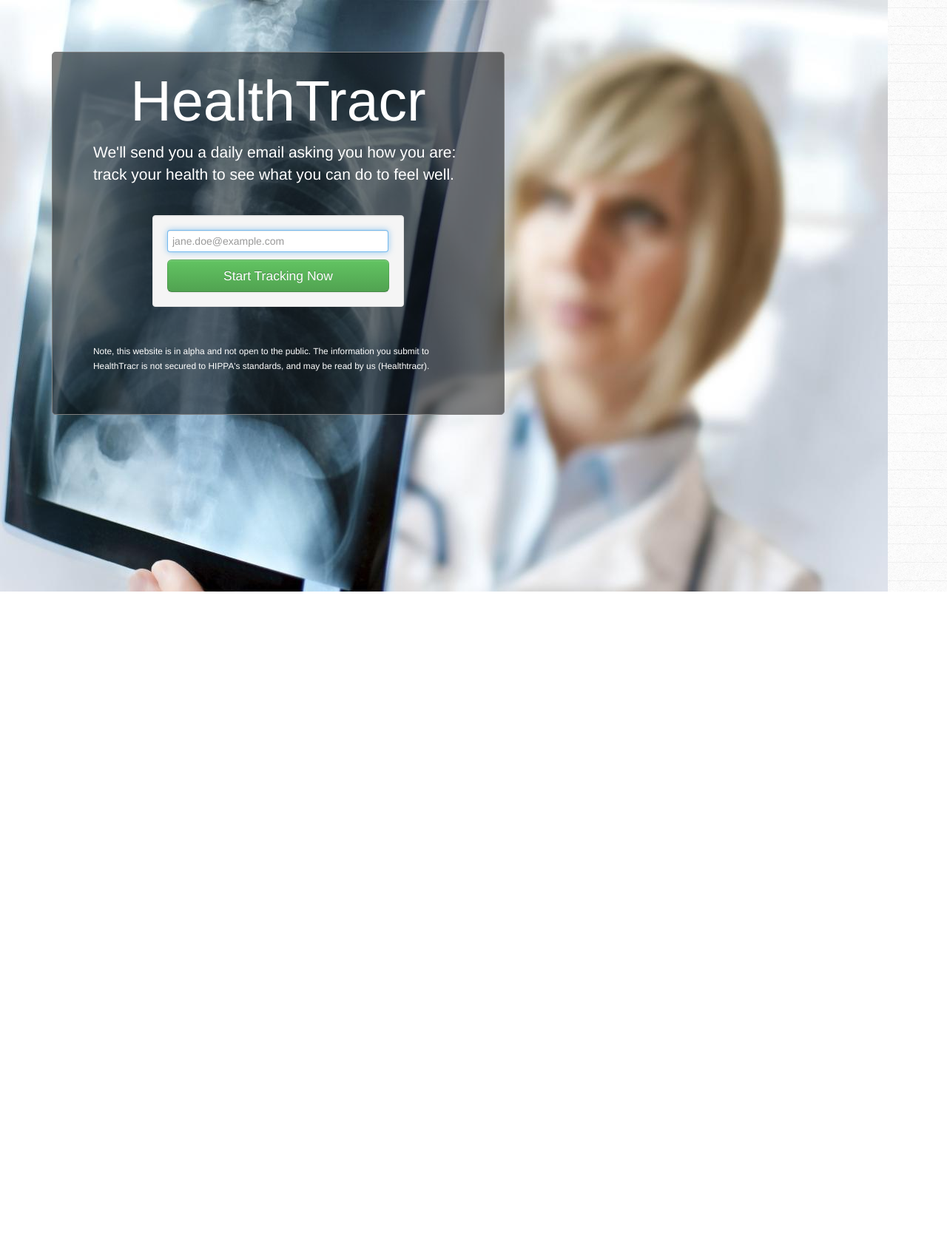
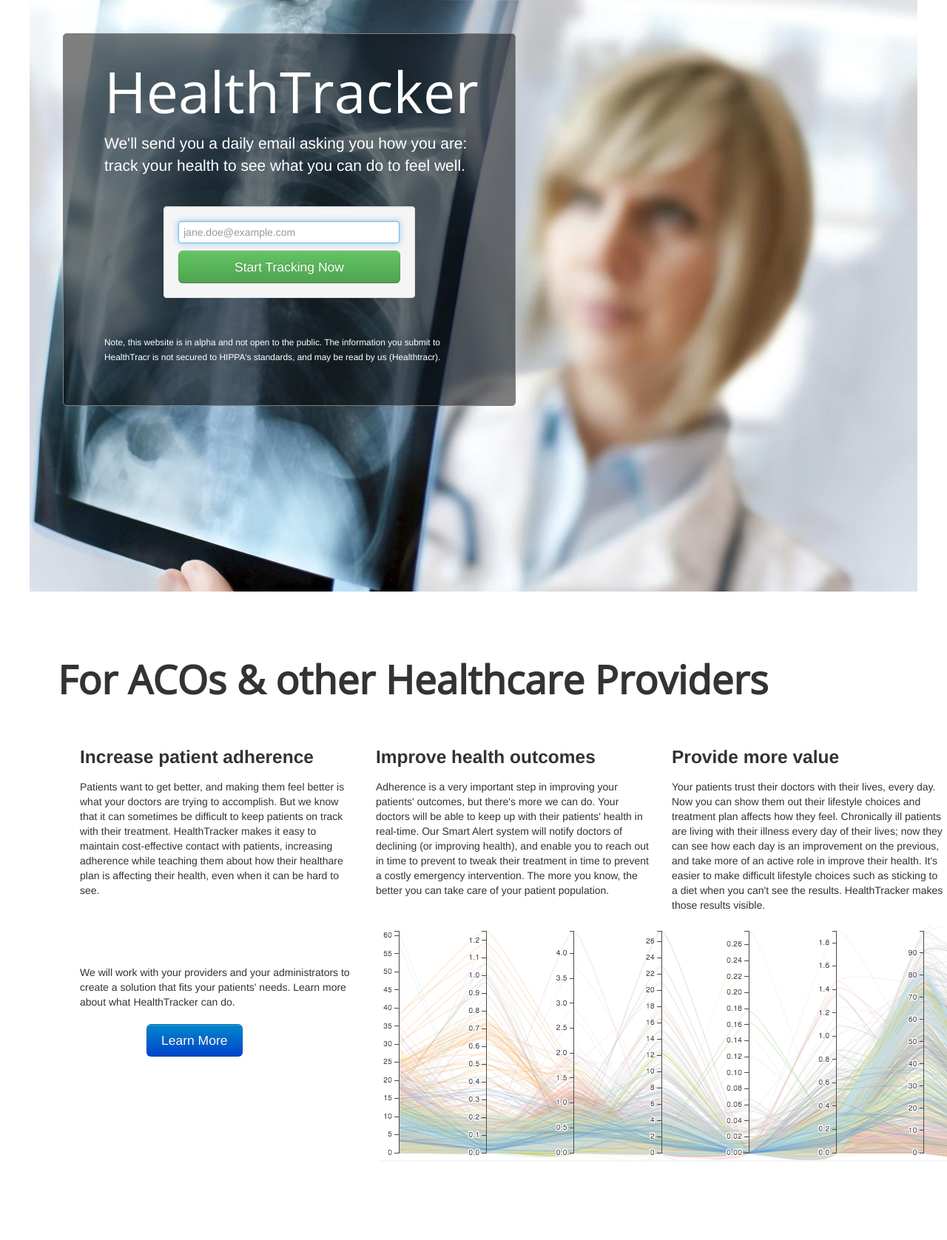
Before and after one commit to ihodes/healthtracker, a Flask app: page / in a window 1280 px wide. Shown: the whole page at 74% size. Before the commit the page ends 800 px from the top, so only its background shows below. Run offline with Flask 2, Linux system fonts and the light colour scheme.

Commit message:
improve landing page

```diff
--- a/healthtracker/static/css/style.css
+++ b/healthtracker/static/css/style.css
@@ -1,17 +1,35 @@
-body { background: url("/static/img/bg.png"); }
+body { padding: 0; margin: 0;}
 
-.bg-img { background: url("/static/img/bg-img.jpg");
-          width:1200px; height:800px;
-          position: fixed; top: 0; left: 0; z-index: -1;}
+.section-container { margin: 0 auto; float:none;}
 
-.sign-up { width: 500px; margin: 70px 70px 0; padding: 55px;
-         border: 1px solid grey; border-radius: 5px; background: rgba(0,0,0,.5);}
+.container-top { background: url("/static/img/bg-img.jpg") no-repeat;
+                 width:1200px; height:800px;
+                 margin: 0 auto; position: relative; }
+
+.sign-up { width: 500px; padding: 55px; position: relative; top: 45px; left: 45px;
+           border: 1px solid grey; border-radius: 5px; background: rgba(0,0,0,.5);}
 .sign-up .lead { color: white; }
-.sign-up .wordmark { text-align: center; margin-bottom: 45px;
-                     font: 'Open Sans', sans-serif; font-size: 77px; color: white; }
+.sign-up .wordmark { text-align: center; margin-bottom: 45px; margin-top: 13px;
+                     font-family: 'Open Sans', sans-serif; font-size: 77px; color: white; }
 .sign-up form { width: 300px; margin: 40px auto 0; }
 .sign-up form input { width: 285px; }
 .sign-up form label { }
 .sign-up .privacy-notice { margin-top: 50px; display: block; color: white; }
 
+
+.container-middle { margin-top: 77px; padding-left: 23px;
+                    height: 800px; position: absolute; }
+.container-middle h1 { font-family: 'Open Sans', sans-serif; font-size: 53px;
+                       line-height: 1.2em;}
+.container-middle ul { list-style: bullet; }
+.container-middle li { font-size: 33px; font-color: #cdcdcd; margin: 20px;}
+.container-middle div { height: 221px; padding-top: 33px; }
+.container-middle .learn-more { padding-top: 90px; z-index: 2; }
+.container-middle .learn-more a.btn { margin-left: 90px; }
+.container-middle .graph { height: 318px; width: 775px; margin-top: 38px; float: left;
+                           position: relative; left: 33px;  z-index: -1;
+                           opacity: 0.7; display: block;
+                           background: url("/static/img/graph.png") no-repeat;}
+
+
 .tracker-holder { margin-top: 33px; }
--- a/healthtracker/templates/landing.html
+++ b/healthtracker/templates/landing.html
@@ -1,8 +1,9 @@
 {% extends "layout.html" %}
 {% block body %}
-<div class="bg-img"></div>
+<div class="section-container">
+  <div class="container-top">
     <div class="sign-up">
-  <div class="wordmark">HealthTracr</div>
+      <div class="wordmark">HealthTracker</div>
       <p class="lead">
         We'll send you a daily email asking you how you are: track your health to see what you can do to feel well.
       </p>
@@ -15,12 +16,37 @@
       {% endwith %}
       <form action="/subscribe" method="post" class="form well">
         <input type="text" placeholder="jane.doe@example.com" name="email" autofocus/>
-
         <input type="submit" name="submit"
                value="Start Tracking Now" class="btn btn-success btn-block btn-large"/>
       </form>
+      <small class="muted privacy-notice">
+  Note, this website is in alpha and not open to the public. The information you submit to HealthTracr is not secured to HIPPA's standards, and may be read by us (Healthtracr).
+      </small>
+    </div>
+  </div>
+</div>
 
-
-  <small class="muted privacy-notice">Note, this website is in alpha and not open to the public. The information you submit to HealthTracr is not secured to HIPPA's standards, and may be read by us (Healthtracr).</small>
+<div class="section-container row span12">
+  <div class="container-middle">
+    <h1>For ACOs & other Healthcare Providers</h1>
+    <div class="span4">
+      <h3>Increase patient adherence</h3>
+      Patients want to get better, and making them feel better is what your doctors are trying to accomplish. But we know that it can sometimes be difficult to keep patients on track with their treatment. HealthTracker makes it easy to maintain cost-effective contact with patients, increasing adherence while teaching them about how their healthare plan is affecting their health, even when it can be hard to see.
+    </div>
+    <div class="span4">
+      <h3>Improve health outcomes</h3>
+      Adherence is a very important step in improving your patients' outcomes, but there's more we can do. Your doctors will be able to keep up with their patients' health in real-time. Our Smart Alert system will notify doctors of declining (or improving health), and enable you to reach out in time to prevent to tweak their treatment in time to prevent a costly emergency intervention. The more you know, the better you can take care of your patient population.
+    </div>
+    <div class="span4">
+      <h3>Provide more value</h3>
+      Your patients trust their doctors with their lives, every day. Now you can show them out their lifestyle choices and treatment plan affects how they feel. Chronically ill patients are living with their illness every day of their lives; now they can see how each day is an improvement on the previous, and take more of an active role in improve their health. It's easier to make difficult lifestyle choices such as sticking to a diet when you can't see the results. HealthTracker makes those results visible.
+    </div>
+    <div class="span4 learn-more">
+      We will work with your providers and your administrators to create a solution that fits your patients' needs. Learn more about what HealthTracker can do.
+      <br><br>
+      <a href="/learn-more" class="btn btn-primary btn-large">Learn More</a>
+    </div>
+    <div class="graph"></div>
+  </div>
 </div>
 {% endblock %}
--- a/healthtracker/templates/layout.html
+++ b/healthtracker/templates/layout.html
@@ -8,11 +8,11 @@
     <script src="static/js/bootstrap.min.js"></script>
     <script src="static/js/d3.min.js"></script>
 
+    <link href="http://fonts.googleapis.com/css?family=Open+Sans:400"
+          rel="stylesheet" type="text/css">
     <link rel="stylesheet" href="static/css/bootstrap.min.css">
     <link rel="stylesheet" href="static/css/bootstrap-responsive.min.css">
     <link rel="stylesheet" href="static/css/style.css">
-
-    <link href="http://fonts.googleapis.com/css?family=Open+Sans:700" rel="stylesheet" type="text/css">
 
     {% block head %}{% endblock %}
   </head>
--- a/healthtracker/views.py
+++ b/healthtracker/views.py
@@ -14,6 +14,11 @@ from healthtracker import app
 @app.route("/")
 def index():
     return render_template("landing.html")
+
+
+@app.route("/learn-more")
+def learn_more():
+    return render_template("learn_more.html")
 
 
 @app.route("/messages")
```
Also changed, not shown: healthtracker/templates/learn_more.html (added, +10 -0 lines), healthtracker/static/img/graph.png (added). Lines whose indentation alone changed are shown as unchanged.
